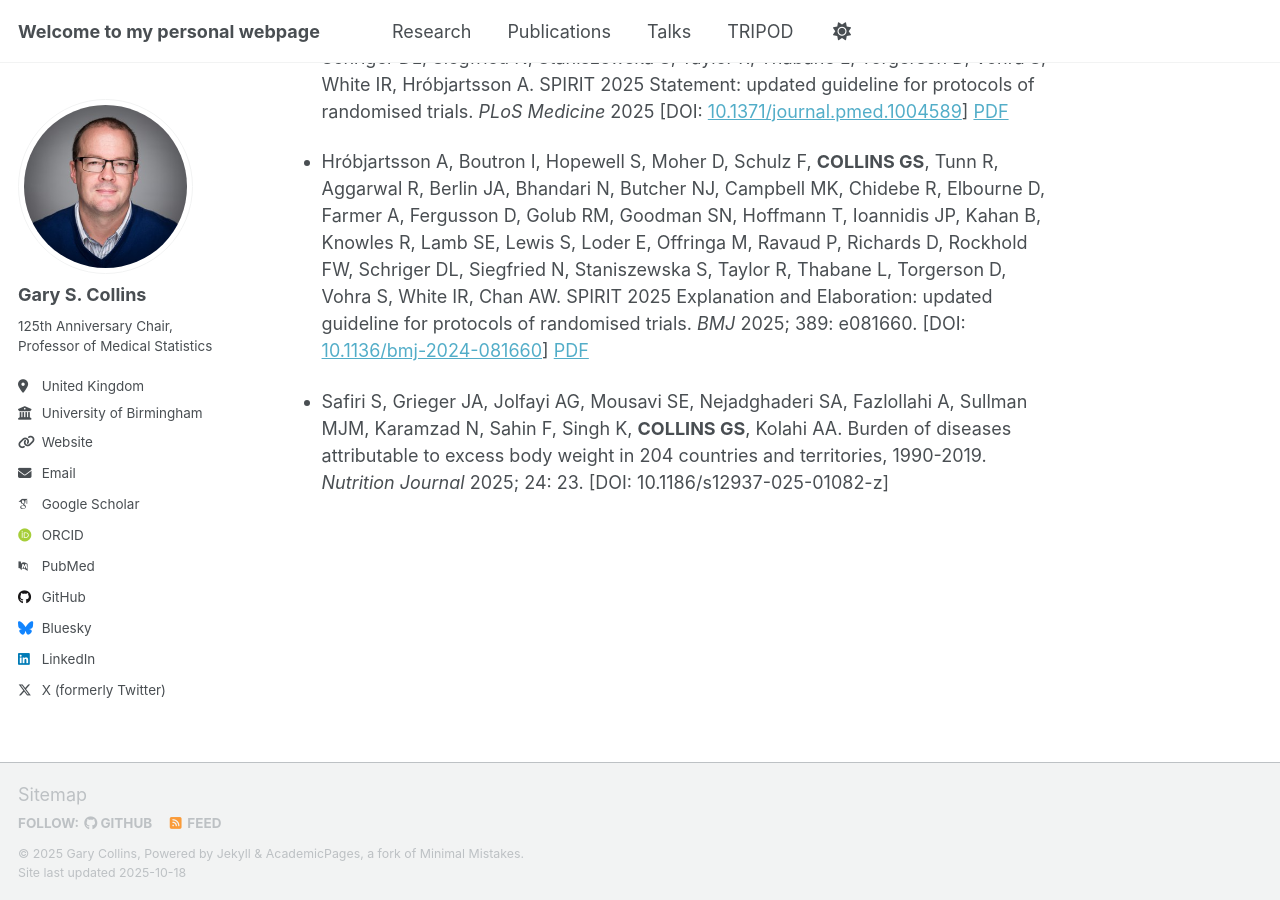
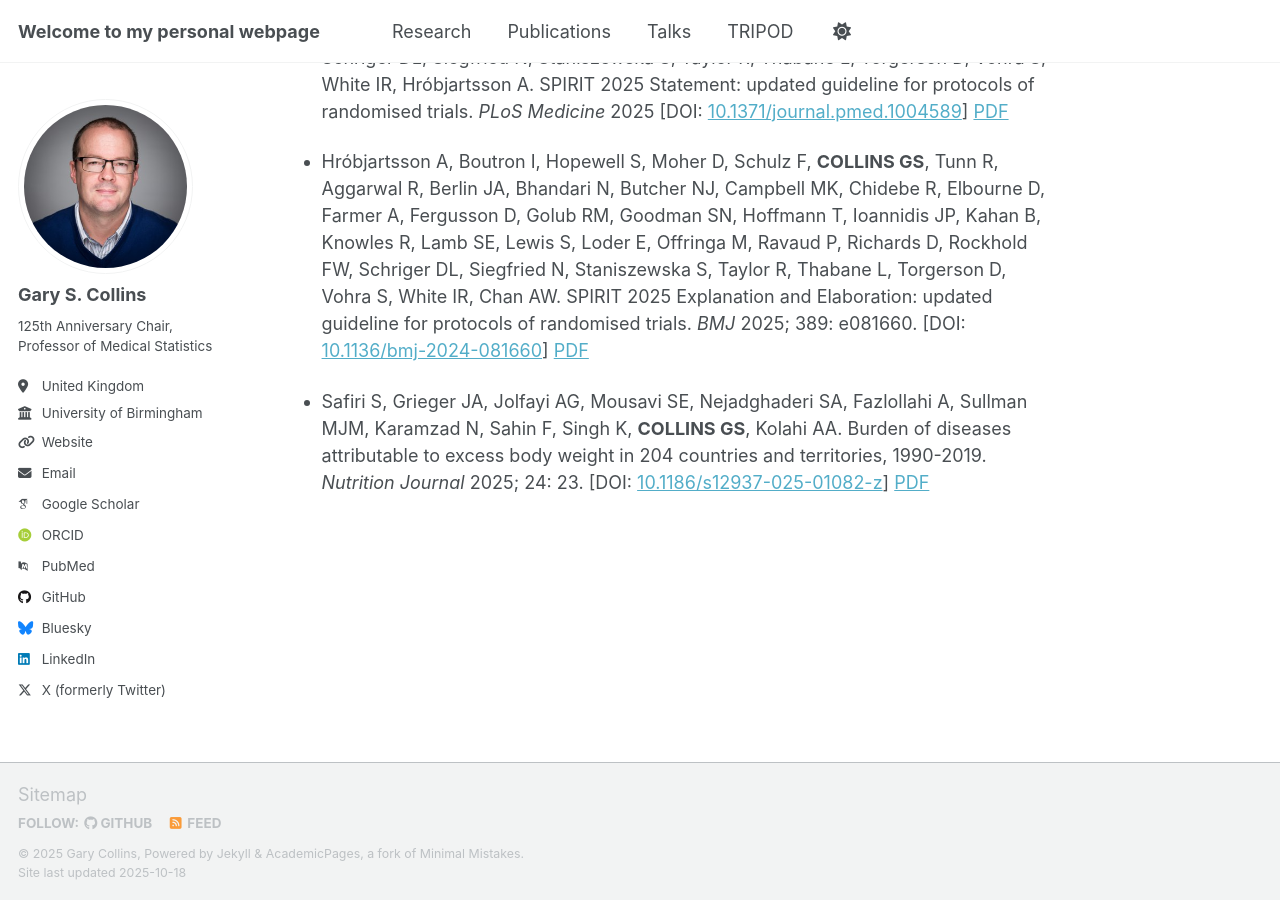
Before and after one commit to gscollins1973/gscollins1973.github.io, a Jekyll site: the page built from _pages/publications.html, in a window 1280 px wide and 900 px high, scrolled down 10353 px. Built offline with Jekyll 4.4.1, drawn with Linux system fonts in a browser that asks for light colours; some web fonts are replaced; a script that is not in the unit is left out.

Commit message:
Update publications.html

```diff
--- a/_pages/publications.html
+++ b/_pages/publications.html
@@ -64,4 +64,4 @@ See my <a href="https://scholar.google.co.uk/citations?hl=en&tzom=-60&user=cVKF8
 <li><p>Chan AW, Boutron I, Hopewell S, Moher D, Schulz KF, <strong>COLLINS GS</strong>, Tunn R, Aggarwal R, Berlin JA, Bhandari N, Butcher NJ, Campbell MK, Chidebe R, Elbourne D, Farmer A, Fergusson D, Golub RM, Goodman SN, Hoffmann T, Ioannidis JPA, Kahan B, Knowles R, Lamb SE, Lewis S, Loder E, Offringa M, Ravaud P, Richards D, Rockhold FW, Schriger DL, Siegfried N, Staniszewska S, Taylor R, Thabane L, Torgerson D, Vohra S, White IR, Hróbjartsson A. SPIRIT 2025 Statement: updated guideline for protocols of randomised trials. <i>Nature Medicine</i> 2025 [DOI: <a href="https://www.nature.com/articles/s41591-025-03668-w">10.1038/s41591-025-03668-w</a>] <a href="https://www.nature.com/articles/s41591-025-03668-w.pdf">PDF</a> </p></li>
 <li><p>Chan AW, Boutron I, Hopewell S, Moher D, Schulz KF, <strong>COLLINS GS</strong>, Tunn R, Aggarwal R, Berlin JA, Bhandari N, Butcher NJ, Campbell MK, Chidebe R, Elbourne D, Farmer A, Fergusson D, Golub RM, Goodman SN, Hoffmann T, Ioannidis JPA, Kahan B, Knowles R, Lamb SE, Lewis S, Loder E, Offringa M, Ravaud P, Richards D, Rockhold FW, Schriger DL, Siegfried N, Staniszewska S, Taylor R, Thabane L, Torgerson D, Vohra S, White IR, Hróbjartsson A. SPIRIT 2025 Statement: updated guideline for protocols of randomised trials. <i>PLoS Medicine</i> 2025 [DOI: <a href="https://journals.plos.org/plosmedicine/article?id=10.1371/journal.pmed.1004589">10.1371/journal.pmed.1004589</a>] <a href="https://journals.plos.org/plosmedicine/article/file?id=10.1371/journal.pmed.1004589&type=printable">PDF</a> </p></li>
 <li><p>Hróbjartsson A, Boutron I, Hopewell S, Moher D, Schulz F, <strong>COLLINS GS</strong>, Tunn R, Aggarwal R, Berlin JA, Bhandari N, Butcher NJ, Campbell MK, Chidebe R, Elbourne D, Farmer A, Fergusson D, Golub RM, Goodman SN, Hoffmann T, Ioannidis JP, Kahan B, Knowles R, Lamb SE, Lewis S, Loder E, Offringa M, Ravaud P, Richards D, Rockhold FW, Schriger DL, Siegfried N, Staniszewska S, Taylor R, Thabane L, Torgerson D, Vohra S, White IR, Chan AW. SPIRIT 2025 Explanation and Elaboration: updated guideline for protocols of randomised trials. <i>BMJ</i> 2025; 389: e081660. [DOI: <a href="https://www.bmj.com/content/389/bmj-2024-081660">10.1136/bmj-2024-081660</a>] <a href="https://www.bmj.com/content/389/bmj-2024-081660.full.pdf">PDF</a> </p></li>
-<li><p>Safiri S, Grieger JA, Jolfayi AG, Mousavi SE, Nejadghaderi SA, Fazlollahi A, Sullman MJM, Karamzad N, Sahin F, Singh K, <strong>COLLINS GS</strong>, Kolahi AA. Burden of diseases attributable to excess body weight in 204 countries and territories, 1990-2019. <i>Nutrition Journal</i> 2025; 24: 23. [DOI: 10.1186/s12937-025-01082-z]</p></li>
+<li><p>Safiri S, Grieger JA, Jolfayi AG, Mousavi SE, Nejadghaderi SA, Fazlollahi A, Sullman MJM, Karamzad N, Sahin F, Singh K, <strong>COLLINS GS</strong>, Kolahi AA. Burden of diseases attributable to excess body weight in 204 countries and territories, 1990-2019. <i>Nutrition Journal</i> 2025; 24: 23. [DOI: <a href="https://nutritionj.biomedcentral.com/articles/10.1186/s12937-025-01082-z">10.1186/s12937-025-01082-z</a>] <a href="https://nutritionj.biomedcentral.com/counter/pdf/10.1186/s12937-025-01082-z.pdf">PDF</a> </p></li>
```
